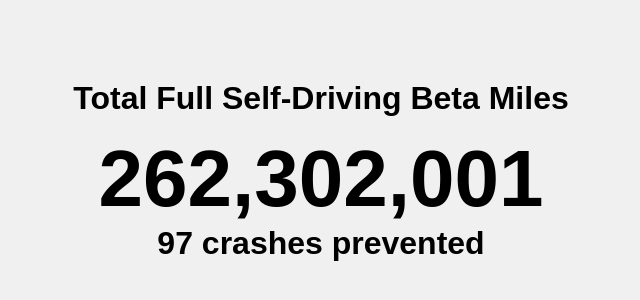
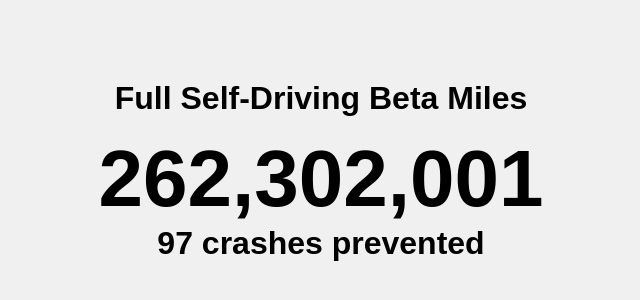
Before and after one commit to omarqazi/fsdmiles.com, a plain HTML site: page www/index.html in a window 1280 px wide. Shown: the part 240-540 px from the top of the page, without its empty margins (319-959 px from the left). Drawn offline with Linux system fonts and the light colour scheme.

Commit message:
change copy on website

```diff
--- a/www/index.html
+++ b/www/index.html
@@ -11,7 +11,7 @@
 		<meta http-equiv="Expires" content="0">
 </head>
 <body>
-    <h1>Total Full Self-Driving Beta Miles</h1>
+    <h1>Full Self-Driving Beta Miles</h1>
     <div id="miles-counter" class="counter">150,000,000</div>
     <div id="crashes-counter" class="crashes-counter">0 crashes prevented</div>
 </body>
```
